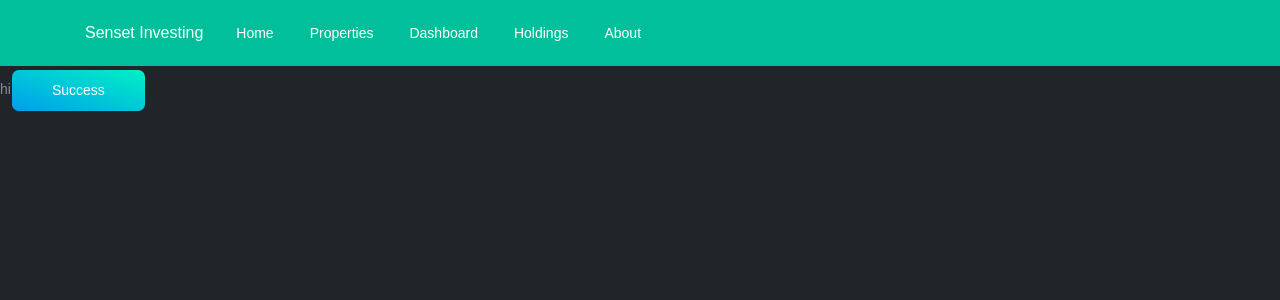
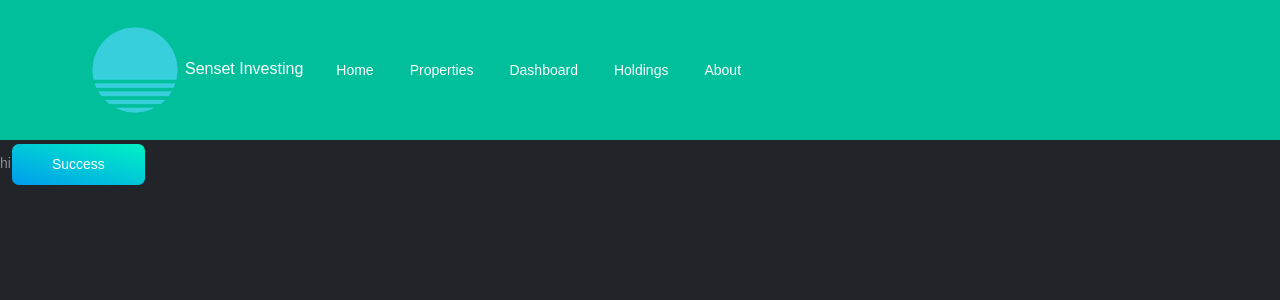
Before and after one commit to sean-hetzel/sunset-investing-v2, a React (Create React App) app: page /components in a window 1280 px wide. Shown: the top 300 px of the page. Built offline with nearby package versions, Linux system fonts and the light colour scheme.

Commit message:
added logo to navbar

```diff
--- a/src/components/NavBar.tsx
+++ b/src/components/NavBar.tsx
@@ -1,5 +1,6 @@
 import React from "react";
 
+import logo from "../assets/img/sunset-investing-logo.png"
 // reactstrap components
 import {
   Collapse,
@@ -26,6 +27,7 @@ class NavbarDocs extends React.Component {
         <Navbar className="bg-success" expand="lg">
           <Container>
             <NavbarBrand href="#pablo" onClick={e => e.preventDefault()}>
+              <img src={logo} alt="Sunset Investing" width="100"/>
               Senset Investing
             </NavbarBrand>
             <button className="navbar-toggler" id="navbarNav" type="button">
```
Also changed, not shown: src/assets/img/sunset-investing-logo.png (added).
